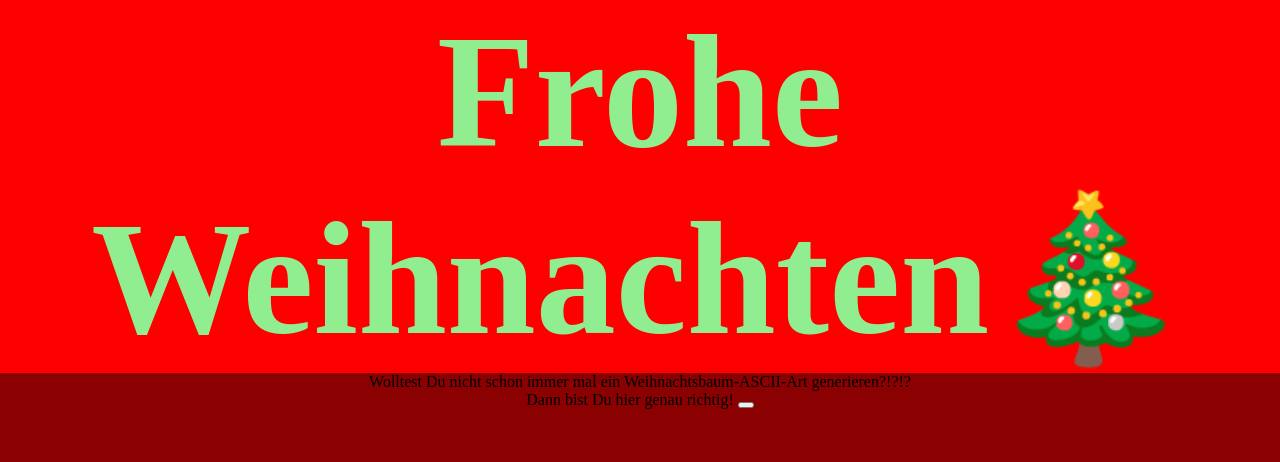
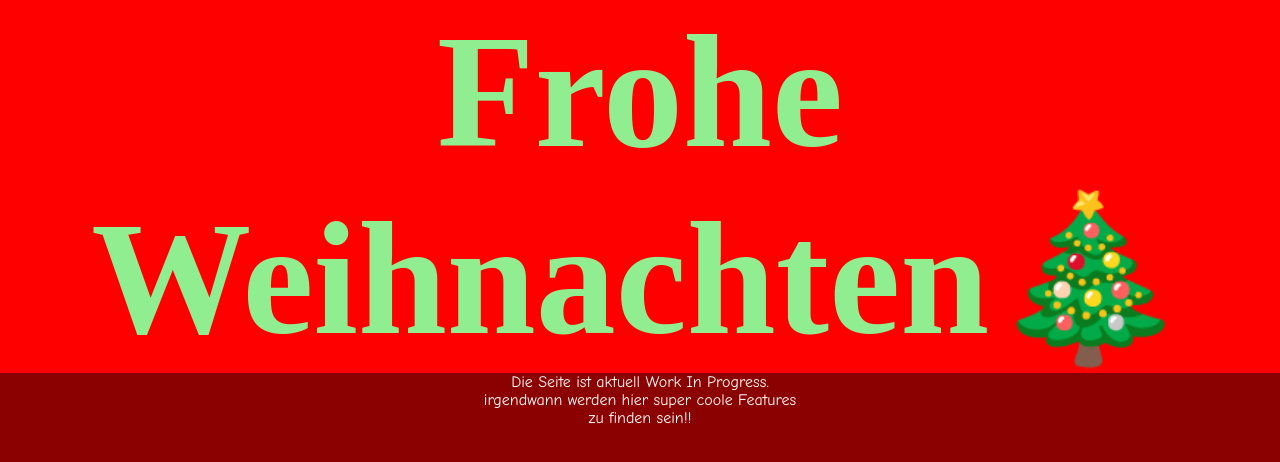
Before and after one commit to TheGreatSoldeir/thegreatsoldeir.github.io, a plain HTML site: page index.html in a window 1280 px wide. Drawn offline with Linux system fonts and the light colour scheme; a web font is replaced by a local one.

Commit message:
added WIP message

```diff
--- a/index.html
+++ b/index.html
@@ -41,6 +41,10 @@
             margin-bottom: 0;
             text-align: center
         }
+		.epictext {
+            color: white;
+            font-family: 'Comic Sans MS', 'Comic Sans', cursive;
+		}
     </style>
     <script>
         document.getElementById("asciibutton").addEventListener("click", {
@@ -54,10 +58,10 @@
 
         </p>
     </div>
-    <div>
-        Wolltest Du nicht schon immer mal ein Weihnachtsbaum-ASCII-Art generieren?!?!? <br>
-        Dann bist Du hier genau richtig!
-        <button id="asciibutton"></button>
+    <div class="epictext">
+        Die Seite ist aktuell Work In Progress. <br>
+		irgendwann werden hier super coole Features<br>
+		zu finden sein!!
     </div>
 
 </body>
```
